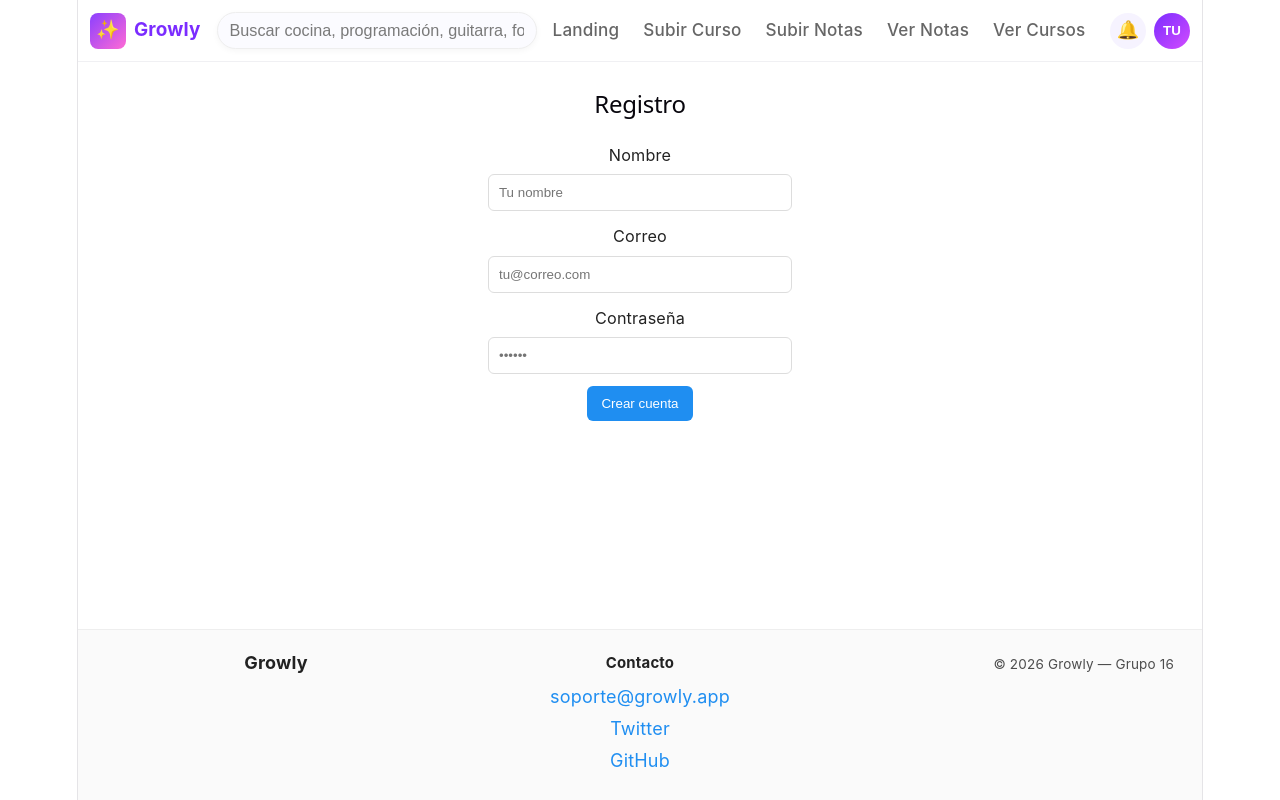
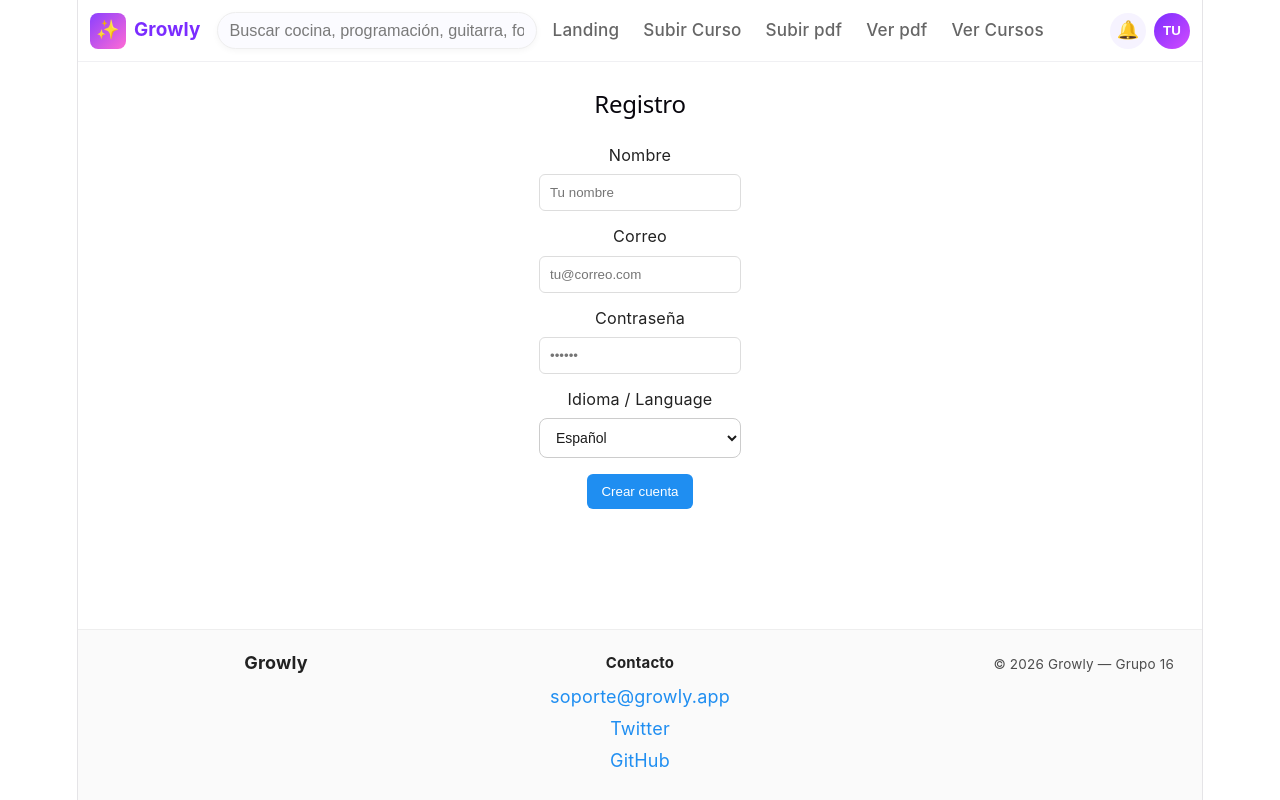
Before and after one commit to stalyn752011-ctrl/deploy_0, a React (Vite) app in the folder frontend/: page /register in a window 1280 px wide. Built offline with nearby package versions, Linux system fonts and the light colour scheme.

Commit message:
mas mejoras front

```diff
--- a/frontend/src/components/Navbar.jsx
+++ b/frontend/src/components/Navbar.jsx
@@ -56,8 +56,8 @@ function Navbar() {
         <nav className={`main-nav${navOpen ? ' open' : ''}`}>
           <Link to="/landing">Landing</Link>
           <Link to="/subida-cursos">Subir Curso</Link>
-          <Link to="/apuntes-pdf">Subir Notas</Link>
-          <Link to="/ver-apuntes-pdf">Ver Notas</Link>
+          <Link to="/apuntes-pdf">Subir pdf</Link>
+          <Link to="/ver-apuntes-pdf">Ver pdf</Link>
           <Link to="/ver-cursos">Ver Cursos</Link>
         </nav>
 
--- a/frontend/src/pages/Register.jsx
+++ b/frontend/src/pages/Register.jsx
@@ -30,7 +30,7 @@ function Register() {
       });
       if (response.ok) {
         const data = await response.json();
-        localStorage.setItem("user", JSON.stringify({ nombre: data.nombre, email: data.email, language: "es" }));
+        localStorage.setItem("user", JSON.stringify({ nombre: data.nombre, email: data.email, language: formData.language }));
         setShowSuccess(true);
       } else {
         alert("Error al registrarse");
@@ -54,6 +54,12 @@ function Register() {
 
           <label htmlFor="password">Contraseña</label>
           <input id="password" name="password" type="password" placeholder="••••••" value={formData.password} onChange={handleChange} required />
+
+          <label htmlFor="language">Idioma / Language</label>
+          <select id="language" name="language" value={formData.language} onChange={handleChange} style={styles.select}>
+            <option value="es">Español</option>
+            <option value="en">English</option>
+          </select>
 
           <button className="submit" type="submit">Crear cuenta</button>
         </form>
@@ -128,6 +134,15 @@ const styles = {
     cursor: "pointer",
     fontWeight: 600,
   },
+  select: {
+    width: "100%",
+    padding: "10px 12px",
+    borderRadius: 8,
+    border: "1px solid #ccc",
+    fontSize: 14,
+    background: "#fff",
+    marginBottom: 16,
+  },
   btnPrimary: {
     padding: "10px 24px",
     borderRadius: 8,
--- a/frontend/src/pages/SubidaCursos.jsx
+++ b/frontend/src/pages/SubidaCursos.jsx
@@ -104,7 +104,7 @@ function SubidaCursos() {
             <h1>Subir Curso</h1>
             <p className="subida-subtitle">Completa la información del curso y sube el video correspondiente</p>
           </div>
-          <Link to="/apuntes-pdf" className="btn-ghost">Subir Notas</Link>
+          <Link to="/apuntes-pdf" className="btn-ghost">Subir pdf</Link>
         </div>
 
         <form className="subida-form" onSubmit={handleSubmit}>
```
